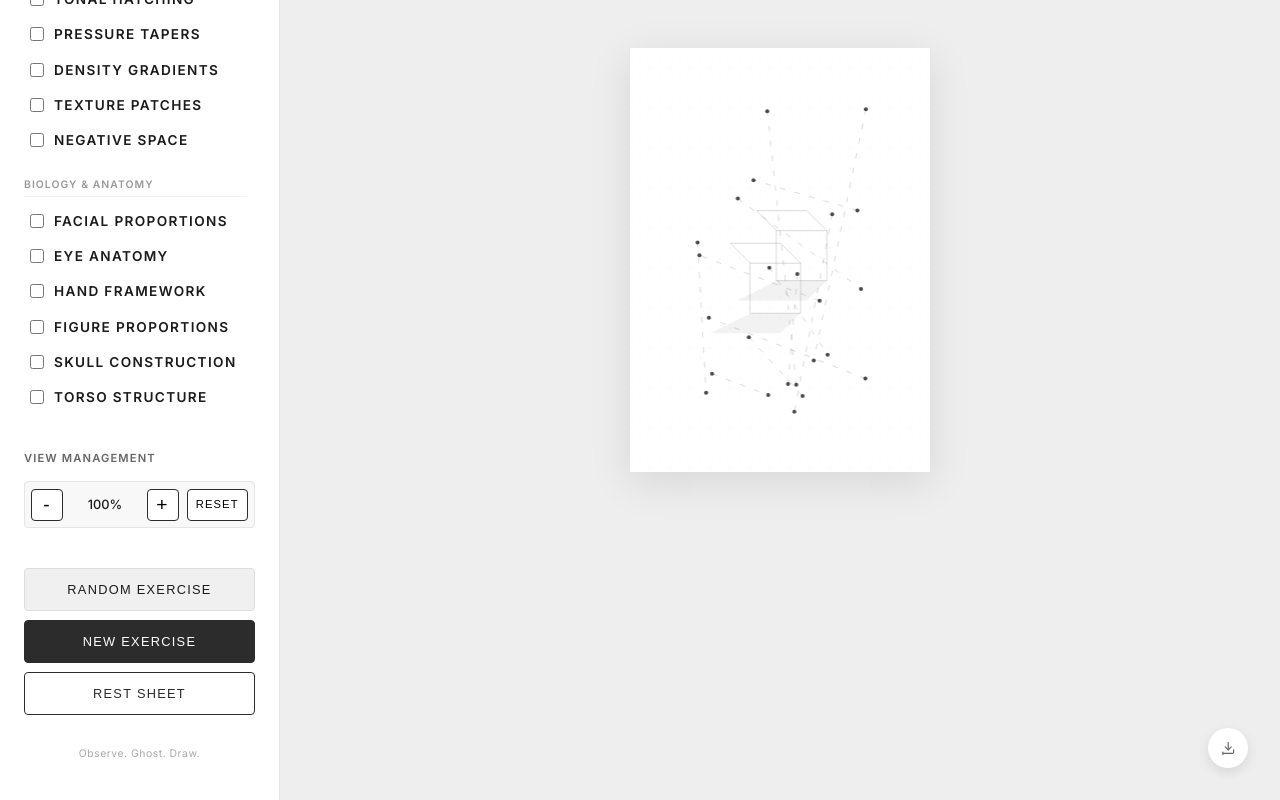
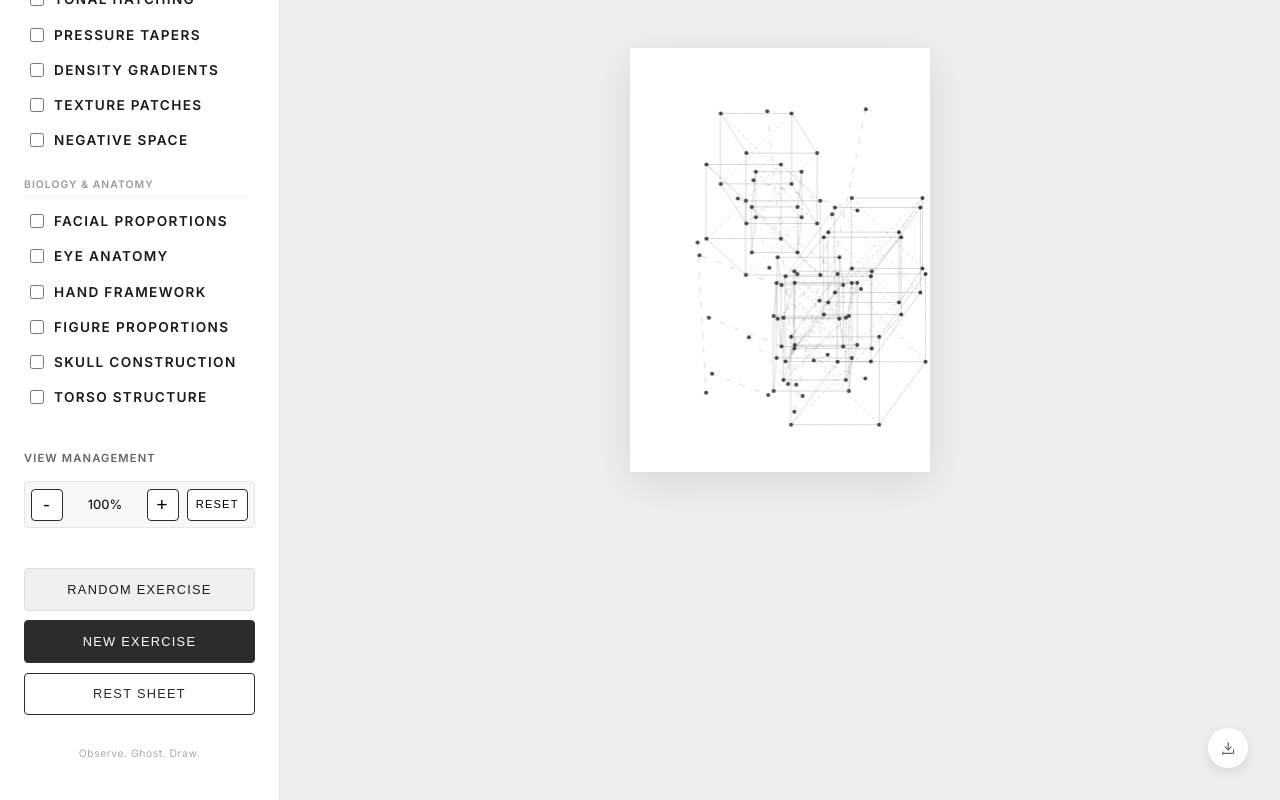
Before and after one commit to bivex/ZenDraw, a website with bundled scripts: page index.html in a window 1280 px wide. Both pictures are taken after a click on the button "RANDOM EXERCISE". Built offline with nearby package versions, Linux system fonts and the light colour scheme.

Commit message:
Feature: Added 3D Boxes exercise to Form & Perspective category
Draws 3D box wireframes from random angles with construction diagonals and corner points.

Co-Authored-By: Claude Opus 4.6 <noreply@anthropic.com>

```diff
--- a/index.html
+++ b/index.html
@@ -68,6 +68,7 @@
                             <label class="checkbox-item"><input type="checkbox" id="type-forms"><span>Form Intersections</span></label>
                             <label class="checkbox-item"><input type="checkbox" id="type-organic"><span>Organic Forms</span></label>
                             <label class="checkbox-item"><input type="checkbox" id="type-shadows"><span>Cast Shadows</span></label>
+                            <label class="checkbox-item"><input type="checkbox" id="type-boxes"><span>3D Boxes</span></label>
                         </div>
                     </div>
 
--- a/patterns.js
+++ b/patterns.js
@@ -920,4 +920,81 @@ export class PatternGenerator {
             this.drawPoint(cx, cy + s * 1.5);      // Sacrum
         }
     }
+
+    /**
+     * Exercise 25: 3D Boxes
+     * Draws 3D box wireframes from various angles with perspective guides.
+     */
+    draw3DBoxes() {
+        this.setupStroke(true);
+        const { count } = this.getSettings();
+        const boxes = Math.min(count, 10);
+        const margin = 100;
+
+        for (let i = 0; i < boxes; i++) {
+            const cx = margin + Math.random() * (this.width - margin * 2);
+            const cy = margin + Math.random() * (this.height - margin * 2);
+            const size = 40 + Math.random() * 50;
+
+            // Random rotation angles for the 3 offset directions
+            const dx1 = (Math.random() - 0.5) * size * 1.2;
+            const dy1 = -(20 + Math.random() * size * 0.6);
+            const dx2 = (Math.random() - 0.5) * size * 1.2;
+            const dy2 = (Math.random() - 0.5) * size * 0.5;
+
+            // Front face corners
+            const f0 = { x: cx, y: cy };
+            const f1 = { x: cx + size, y: cy };
+            const f2 = { x: cx + size, y: cy + size };
+            const f3 = { x: cx, y: cy + size };
+
+            // Back face corners (offset)
+            const b0 = { x: cx + dx1, y: cy + dy1 };
+            const b1 = { x: cx + size + dx1, y: cy + dy1 };
+            const b2 = { x: cx + size + dx1, y: cy + size + dy1 };
+            const b3 = { x: cx + dx1, y: cy + size + dy1 };
+
+            // Front face
+            this.ctx.beginPath();
+            this.ctx.moveTo(f0.x, f0.y);
+            this.ctx.lineTo(f1.x, f1.y);
+            this.ctx.lineTo(f2.x, f2.y);
+            this.ctx.lineTo(f3.x, f3.y);
+            this.ctx.closePath();
+            this.ctx.stroke();
+
+            // Back face
+            this.ctx.beginPath();
+            this.ctx.moveTo(b0.x, b0.y);
+            this.ctx.lineTo(b1.x, b1.y);
+            this.ctx.lineTo(b2.x, b2.y);
+            this.ctx.lineTo(b3.x, b3.y);
+            this.ctx.closePath();
+            this.ctx.stroke();
+
+            // Connecting edges (front to back)
+            this.ctx.beginPath();
+            this.ctx.moveTo(f0.x, f0.y); this.ctx.lineTo(b0.x, b0.y);
+            this.ctx.moveTo(f1.x, f1.y); this.ctx.lineTo(b1.x, b1.y);
+            this.ctx.moveTo(f2.x, f2.y); this.ctx.lineTo(b2.x, b2.y);
+            this.ctx.moveTo(f3.x, f3.y); this.ctx.lineTo(b3.x, b3.y);
+            this.ctx.stroke();
+
+            // Diagonal construction lines (dashed) to show inner structure
+            this.ctx.beginPath();
+            this.ctx.setLineDash([2, 4]);
+            // Front face diagonals
+            this.ctx.moveTo(f0.x, f0.y); this.ctx.lineTo(f2.x, f2.y);
+            this.ctx.moveTo(f1.x, f1.y); this.ctx.lineTo(f3.x, f3.y);
+            // Back face diagonals
+            this.ctx.moveTo(b0.x, b0.y); this.ctx.lineTo(b2.x, b2.y);
+            this.ctx.moveTo(b1.x, b1.y); this.ctx.lineTo(b3.x, b3.y);
+            this.ctx.stroke();
+            this.ctx.setLineDash([]);
+
+            // Corner points
+            [f0, f1, f2, f3].forEach(p => this.drawPoint(p.x, p.y));
+            [b0, b1, b2, b3].forEach(p => this.drawPoint(p.x, p.y));
+        }
+    }
 }
--- a/script.js
+++ b/script.js
@@ -35,6 +35,7 @@ document.addEventListener('DOMContentLoaded', () => {
         forms: document.getElementById('type-forms'),
         organic: document.getElementById('type-organic'),
         shadows: document.getElementById('type-shadows'),
+        boxes: document.getElementById('type-boxes'),
         // Tone & Texture
         intersect: document.getElementById('type-intersect'),
         pressure: document.getElementById('type-pressure'),
@@ -85,6 +86,7 @@ document.addEventListener('DOMContentLoaded', () => {
         if (types.forms.checked) generator.drawForms();
         if (types.organic.checked) generator.drawOrganic();
         if (types.shadows.checked) generator.drawShadows();
+        if (types.boxes.checked) generator.draw3DBoxes();
 
         if (types.intersect.checked) generator.drawIntersectingLines();
         if (types.pressure.checked) generator.drawPressure();
```
